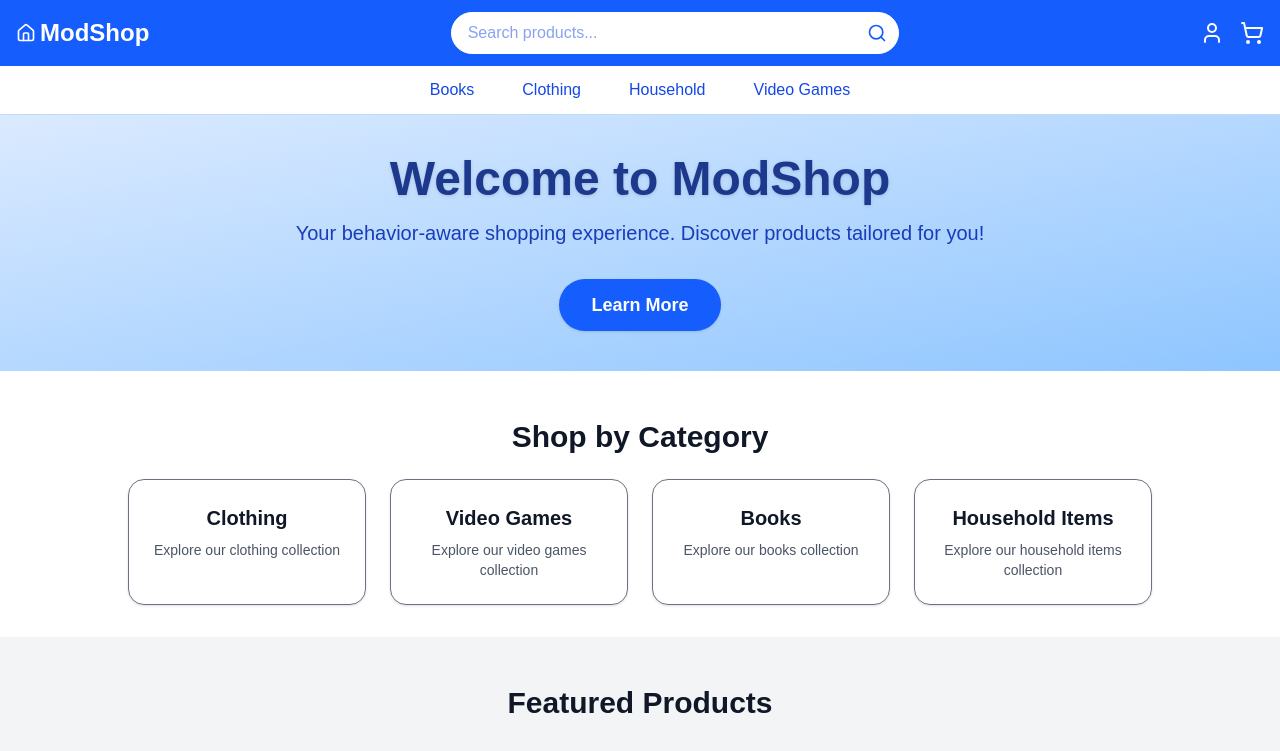
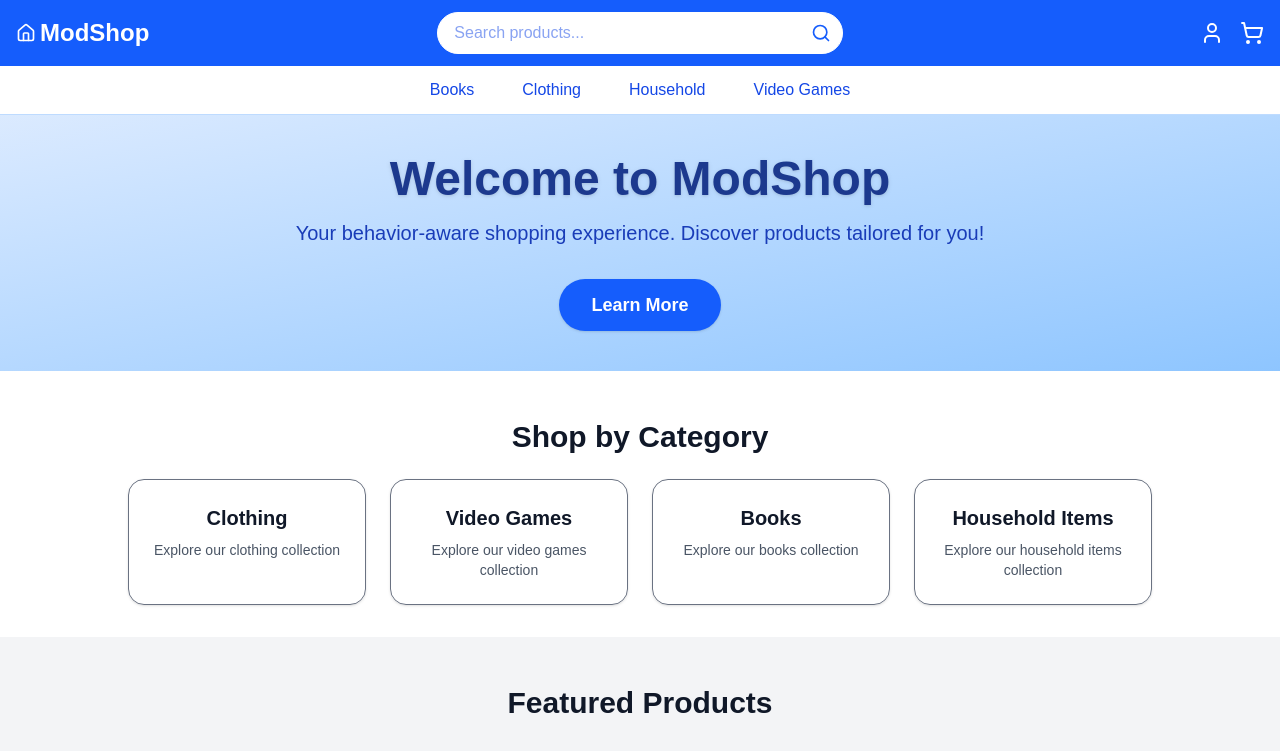
Before and after one commit to alemoraru/modshop, a Next.js app: page / in a window 1280 px wide. Shown: the top 751 px of the page. Built offline with nearby package versions, Linux system fonts and the light colour scheme; a web font is replaced by a local one.

Commit message:
fix search bar styling and placement

```diff
--- a/src/components/Navbar.tsx
+++ b/src/components/Navbar.tsx
@@ -39,9 +39,9 @@ export default function Navbar() {
     return (
         <>
             <nav
-                className="w-full bg-blue-600 shadow-md px-4 py-3 flex items-center justify-between flex-wrap gap-2 z-0">
+                className="w-full bg-blue-600 shadow-md px-4 py-3 flex items-center justify-between flex-nowrap gap-2 z-0">
                 {/* Left: Hamburger + Logo */}
-                <div className="flex items-center gap-2 overflow-x-auto whitespace-nowrap min-w-0">
+                <div className="flex items-center gap-2 min-w-0 flex-1 basis-0">
                     {/* Hamburger/X menu (mobile only) */}
                     <button
                         className={`mr-2 p-2 rounded-md focus:outline-none transition-colors duration-200 sm:hidden border-none shadow-none`}
@@ -78,7 +78,7 @@ export default function Navbar() {
                 </div>
 
                 {/* Center: Search bar (hidden on mobile) */}
-                <div className="flex-1 justify-center px-2 hidden sm:flex">
+                <div className="flex justify-center flex-1 basis-0 px-2 hidden sm:flex">
                     <div className="relative w-full max-w-md">
                         <input
                             type="text"
@@ -96,7 +96,7 @@ export default function Navbar() {
                 </div>
 
                 {/* Right: Profile and Cart */}
-                <div className="flex items-center space-x-4 shrink-0">
+                <div className="flex items-center space-x-4 min-w-0 flex-1 basis-0 justify-end">
                     <Link href="/profile" className="cursor-pointer group text-white">
                         <span className="relative flex items-center">
                           <User
```
